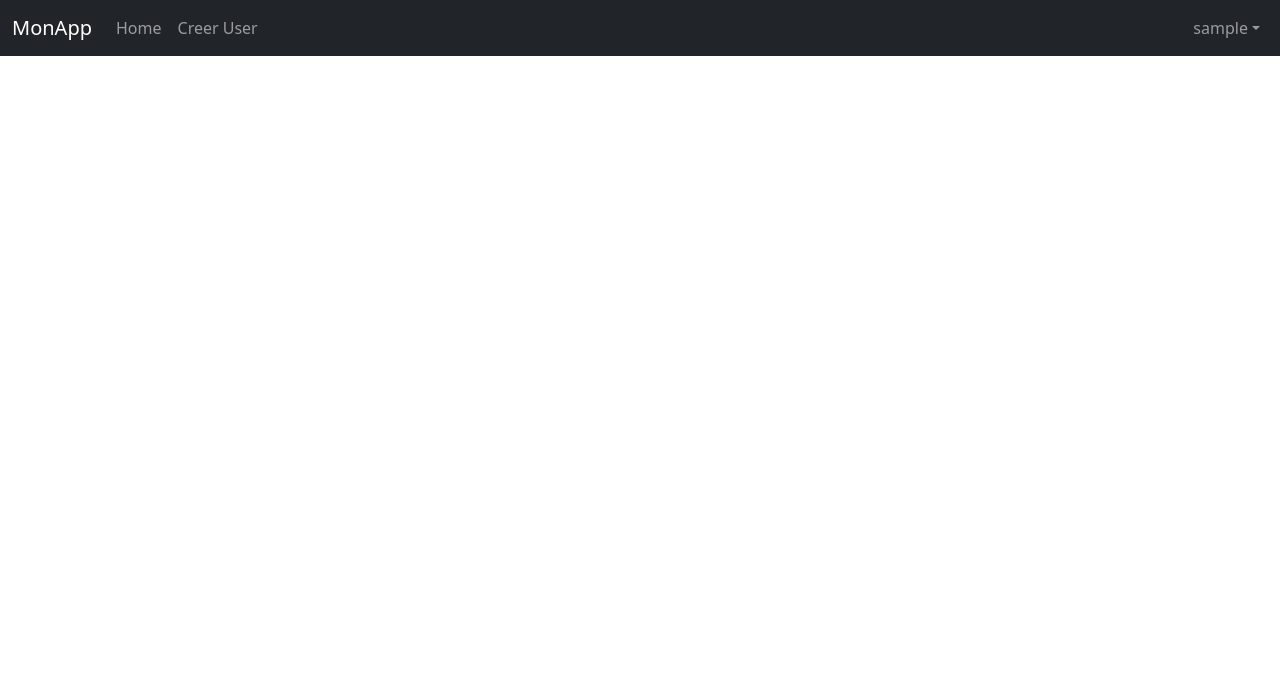
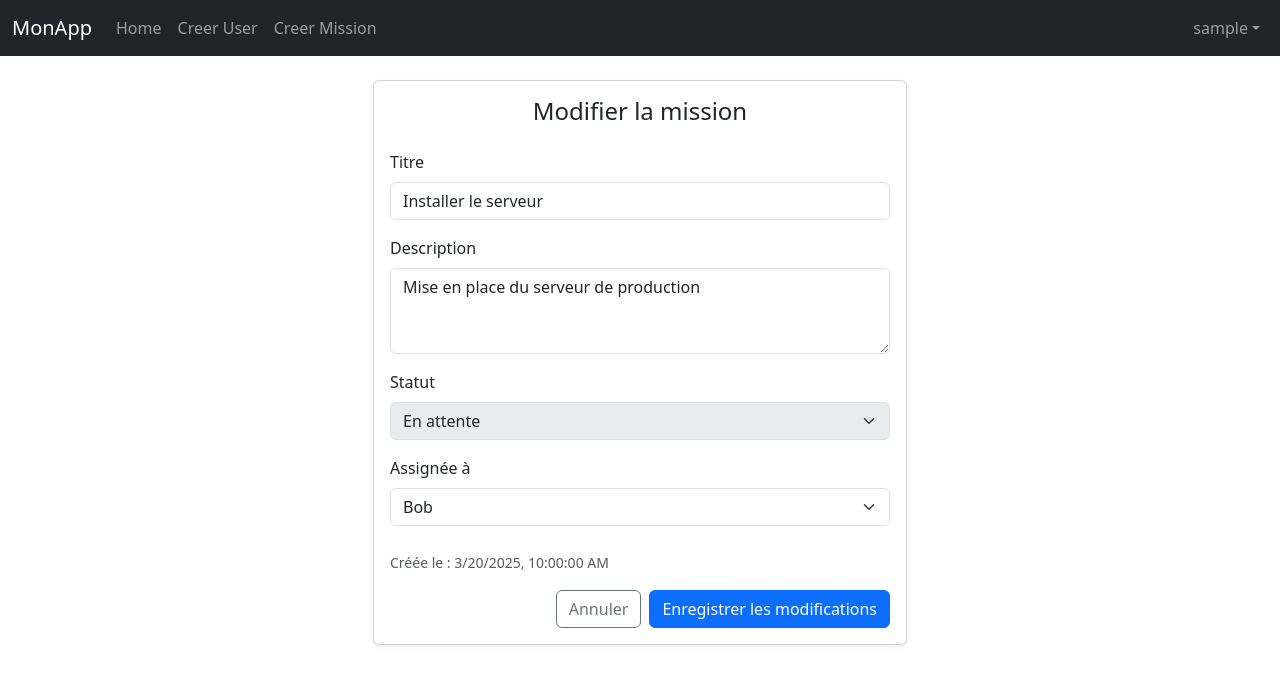
Before and after one commit to Fex11/AppMission, a React (Create React App) app in the folder frontend/: page /editMission in a window 1280 px wide. Shown: the top 684 px of the page. Built offline with nearby package versions, Linux system fonts and the light colour scheme; sample sign-in values are in the browser's storage.

Commit message:
Commit Front

```diff
--- /dev/null
+++ b/frontend/src/components/AddMissionForm.jsx
@@ -0,0 +1,123 @@
+import React, { useState } from 'react';
+
+const AddMissionForm = () => {
+    const [formData, setFormData] = useState({
+        title: "",
+        description: "",
+        status: "pending",
+        assignedTo: "",
+      });
+
+      // Exemple de users (à remplacer par ceux du backend)
+      const users = [
+        { _id: "1", username: "Alice" },
+        { _id: "2", username: "Bob" },
+      ];
+
+      const handleChange = (e) => {
+        const { name, value } = e.target;
+        setFormData({ ...formData, [name]: value });
+      };
+
+      const handleSubmit = (e) => {
+        e.preventDefault();
+
+        const payload = {
+          ...formData,
+          createdAt: new Date().toISOString(),
+        };
+
+        console.log("Mission à envoyer :", payload);
+
+        // fetch("/api/missions", { method: "POST", body: JSON.stringify(payload) })
+      };
+
+      return (
+        <div className="container">
+          <div className="row justify-content-center">
+            <div className="col-12 col-md-8 col-lg-6">
+
+              <div className="card shadow-sm">
+                <div className="card-body">
+                  <h4 className="mb-4 text-center">Ajouter une mission</h4>
+
+                  <form onSubmit={handleSubmit}>
+
+                    {/* TITRE */}
+                    <div className="mb-3">
+                      <label className="form-label">Titre</label>
+                      <input
+                        type="text"
+                        className="form-control"
+                        name="title"
+                        value={formData.title}
+                        onChange={handleChange}
+                        required
+                      />
+                    </div>
+
+                    {/* DESCRIPTION */}
+                    <div className="mb-3">
+                      <label className="form-label">Description</label>
+                      <textarea
+                        className="form-control"
+                        name="description"
+                        rows="3"
+                        value={formData.description}
+                        onChange={handleChange}
+                        required
+                      />
+                    </div>
+
+                    {/* STATUS */}
+                    <div className="mb-3">
+                        <label className="form-label">Statut</label>
+                        <select className="form-select" disabled>
+                            <option value="pending">En attente</option>
+                        </select>
+
+                        {/* valeur réellement envoyée */}
+                        <input type="hidden" name="status" value="pending" />
+                    </div>
+
+
+                    {/* ASSIGNED TO */}
+                    <div className="mb-4">
+                      <label className="form-label">Assignée à</label>
+                      <select
+                        className="form-select"
+                        name="assignedTo"
+                        value={formData.assignedTo}
+                        onChange={handleChange}
+                        required
+                      >
+                        <option value="">-- Sélectionner un utilisateur --</option>
+                        {users.map((u) => (
+                          <option key={u._id} value={u._id}>
+                            {u.username}
+                          </option>
+                        ))}
+                      </select>
+                    </div>
+
+                    {/* BOUTONS */}
+                    <div className="d-flex justify-content-end gap-2">
+                      <button type="reset" className="btn btn-outline-secondary">
+                        Annuler
+                      </button>
+                      <button type="submit" className="btn btn-primary">
+                        Enregistrer
+                      </button>
+                    </div>
+
+                  </form>
+                </div>
+              </div>
+
+            </div>
+          </div>
+        </div>
+      );
+};
+
+export default AddMissionForm;
--- a/frontend/src/components/DashboardLayout.jsx
+++ b/frontend/src/components/DashboardLayout.jsx
@@ -1,9 +1,11 @@
 import { useContext } from "react";
 import { Navigate, Route, Routes } from "react-router-dom";
 import { AuthContext } from "../context/AuthContext";
+import AddMissionForm from "./AddMissionForm";
 import AddUserForm from "./AddUserForm";
+import EditMissionForm from "./EditMissionForm";
 import Home from "./Home";
-import Navbar from "./Navbar";
+import Navbar from "./navbar";
 
 export default function DashboardLayout() {
   const { user,loading } = useContext(AuthContext);
@@ -22,6 +24,8 @@ export default function DashboardLayout() {
         <Routes>
           <Route path="/home" element={<Home />} />
           <Route path="/createUser" element={<AddUserForm />} />
+          <Route path="/createMission" element={<AddMissionForm />} />
+          <Route path="/editMission" element={<EditMissionForm />} />
         </Routes>
       </div>
     </>
--- /dev/null
+++ b/frontend/src/components/EditMissionForm.jsx
@@ -0,0 +1,147 @@
+import { useEffect, useState } from "react";
+
+export default function EditMissionForm() {
+
+  // ⚠️ simulé (normalement via API ou useParams)
+  const missionFromApi = {
+    _id: "123",
+    title: "Installer le serveur",
+    description: "Mise en place du serveur de production",
+    status: "pending",
+    assignedTo: "2",
+    createdAt: "2025-03-20T10:00:00Z",
+  };
+
+  const users = [
+    { _id: "1", username: "Alice" },
+    { _id: "2", username: "Bob" },
+  ];
+
+  const [formData, setFormData] = useState({
+    title: "",
+    description: "",
+    status: "",
+    assignedTo: "",
+  });
+
+  // 🔄 Charger les valeurs par défaut
+  useEffect(() => {
+    setFormData({
+      title: missionFromApi.title,
+      description: missionFromApi.description,
+      status: missionFromApi.status,
+      assignedTo: missionFromApi.assignedTo,
+    });
+  }, []);
+
+  const handleChange = (e) => {
+    const { name, value } = e.target;
+    setFormData({ ...formData, [name]: value });
+  };
+
+  const handleSubmit = (e) => {
+    e.preventDefault();
+
+    const payload = {
+      ...formData,
+      _id: missionFromApi._id,
+    };
+
+    console.log("Mission modifiée :", payload);
+
+    // fetch(`/api/missions/${payload._id}`, { method: "PUT", body: JSON.stringify(payload) })
+  };
+
+  return (
+    <div className="container">
+      <div className="row justify-content-center">
+        <div className="col-12 col-md-8 col-lg-6">
+
+          <div className="card shadow-sm">
+            <div className="card-body">
+              <h4 className="mb-4 text-center">Modifier la mission</h4>
+
+              <form onSubmit={handleSubmit}>
+
+                {/* TITRE */}
+                <div className="mb-3">
+                  <label className="form-label">Titre</label>
+                  <input
+                    type="text"
+                    className="form-control"
+                    name="title"
+                    value={formData.title}
+                    onChange={handleChange}
+                    required
+                  />
+                </div>
+
+                {/* DESCRIPTION */}
+                <div className="mb-3">
+                  <label className="form-label">Description</label>
+                  <textarea
+                    className="form-control"
+                    name="description"
+                    rows="3"
+                    value={formData.description}
+                    onChange={handleChange}
+                    required
+                  />
+                </div>
+
+               {/* STATUS */}
+               <div className="mb-3">
+                    <label className="form-label">Statut</label>
+                    <select className="form-select" disabled>
+                        <option value="pending">En attente</option>
+                    </select>
+
+                    {/* valeur réellement envoyée */}
+                    <input type="hidden" name="status" value="pending" />
+                </div>
+
+                {/* ASSIGNÉ À */}
+                <div className="mb-4">
+                  <label className="form-label">Assignée à</label>
+                  <select
+                    className="form-select"
+                    name="assignedTo"
+                    value={formData.assignedTo}
+                    onChange={handleChange}
+                    required
+                  >
+                    <option value="">-- Sélectionner un utilisateur --</option>
+                    {users.map((u) => (
+                      <option key={u._id} value={u._id}>
+                        {u.username}
+                      </option>
+                    ))}
+                  </select>
+                </div>
+
+                {/* INFOS LECTURE SEULE */}
+                <div className="mb-3 text-muted">
+                  <small>
+                    Créée le : {new Date(missionFromApi.createdAt).toLocaleString()}
+                  </small>
+                </div>
+
+                {/* ACTIONS */}
+                <div className="d-flex justify-content-end gap-2">
+                  <button type="button" className="btn btn-outline-secondary">
+                    Annuler
+                  </button>
+                  <button type="submit" className="btn btn-primary">
+                    Enregistrer les modifications
+                  </button>
+                </div>
+
+              </form>
+            </div>
+          </div>
+
+        </div>
+      </div>
+    </div>
+  );
+}
--- a/frontend/src/components/navbar.jsx
+++ b/frontend/src/components/navbar.jsx
@@ -56,6 +56,16 @@ export default function Navbar() {
                         Creer User
                     </NavLink>
                 </li>
+                <li className="nav-item">
+                    <NavLink
+                        to="/createMission"
+                        className={({ isActive }) =>
+                            isActive ? "nav-link active" : "nav-link"
+                        }
+                    >
+                        Creer Mission
+                    </NavLink>
+                </li>
             </ul>
 
             {/* MENU DROITE */}
```
